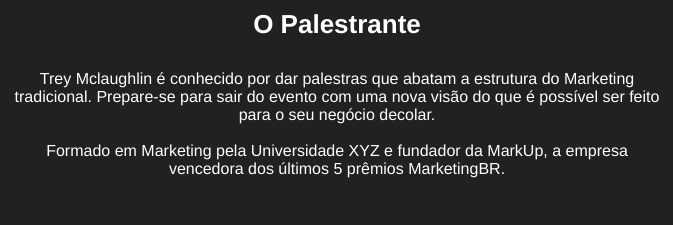
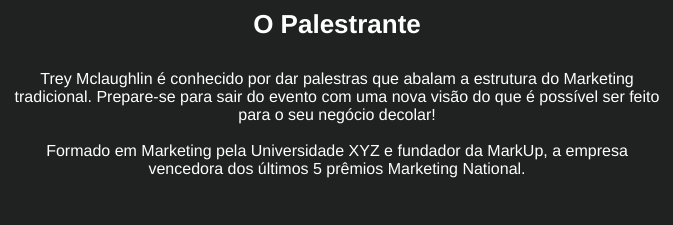
Before and after one commit to Marques260/landing-page, a plain HTML site: page index.html in a window 1280 px wide. Shown: the part 604-829 px from the top of the page, 353-1026 px from the left. Drawn offline with Linux system fonts and the light colour scheme.

Commit message:
Landing page V2

```diff
--- a/index.html
+++ b/index.html
@@ -45,9 +45,9 @@
     <img class="picture" src="assets/images/face.jpg">
     <div class="description">
         <h3>O Palestrante</h3>
-        <p>Trey Mclaughlin é conhecido por dar palestras  que abatam a estrutura do Marketing tradicional. Prepare-se para sair do evento com uma nova visão do que é possível ser feito para o seu negócio decolar.
+        <p>Trey Mclaughlin é conhecido por dar palestras  que abalam a estrutura do Marketing tradicional. Prepare-se para sair do evento com uma nova visão do que é possível ser feito para o seu negócio decolar!
     <br><br>
-        Formado em Marketing pela Universidade XYZ e fundador da MarkUp, a empresa vencedora dos últimos 5 prêmios MarketingBR.
+        Formado em Marketing pela Universidade XYZ e fundador da MarkUp, a empresa vencedora dos últimos 5 prêmios Marketing National.
         </p>
     </div>
 </footer>
```
